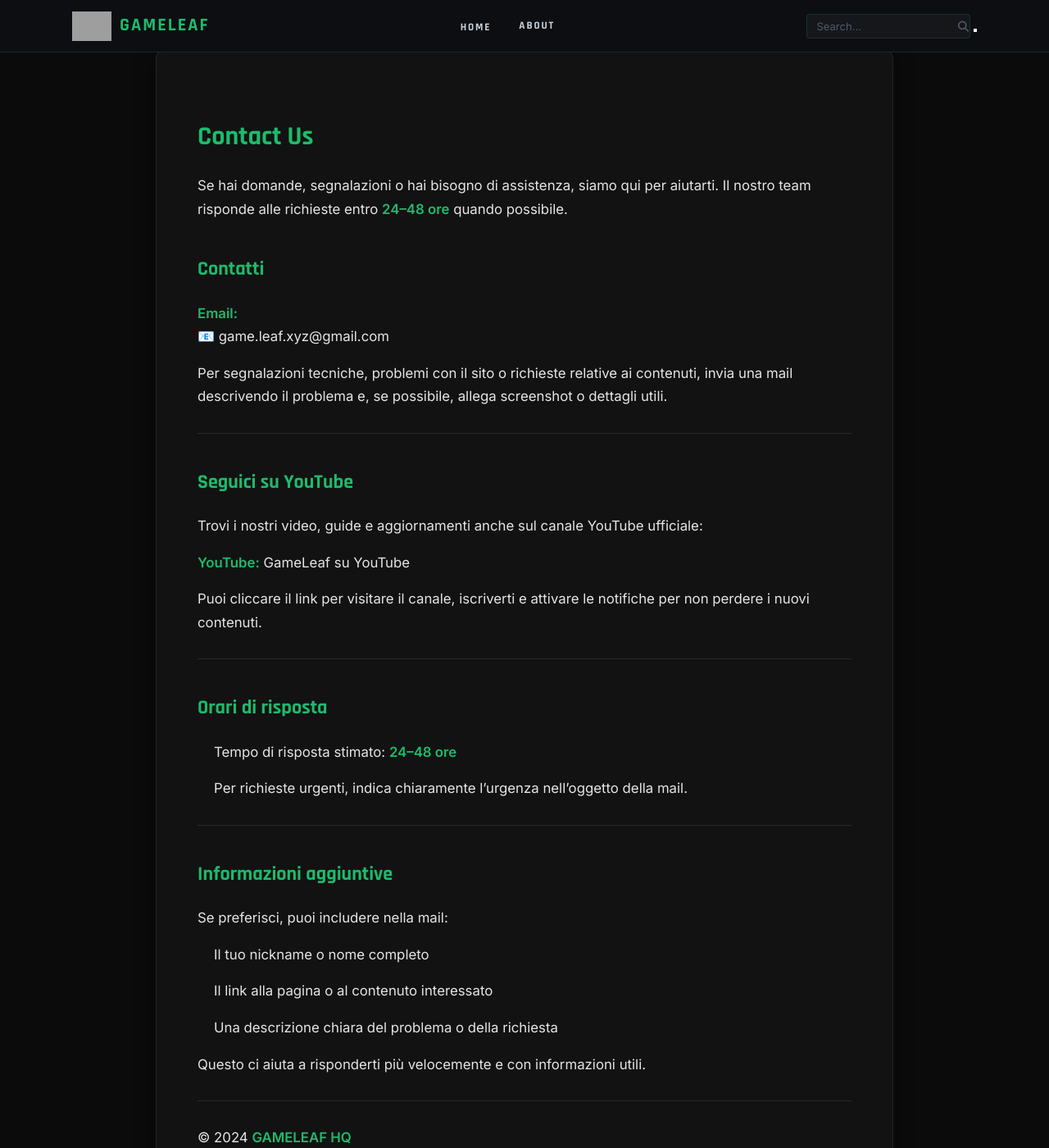
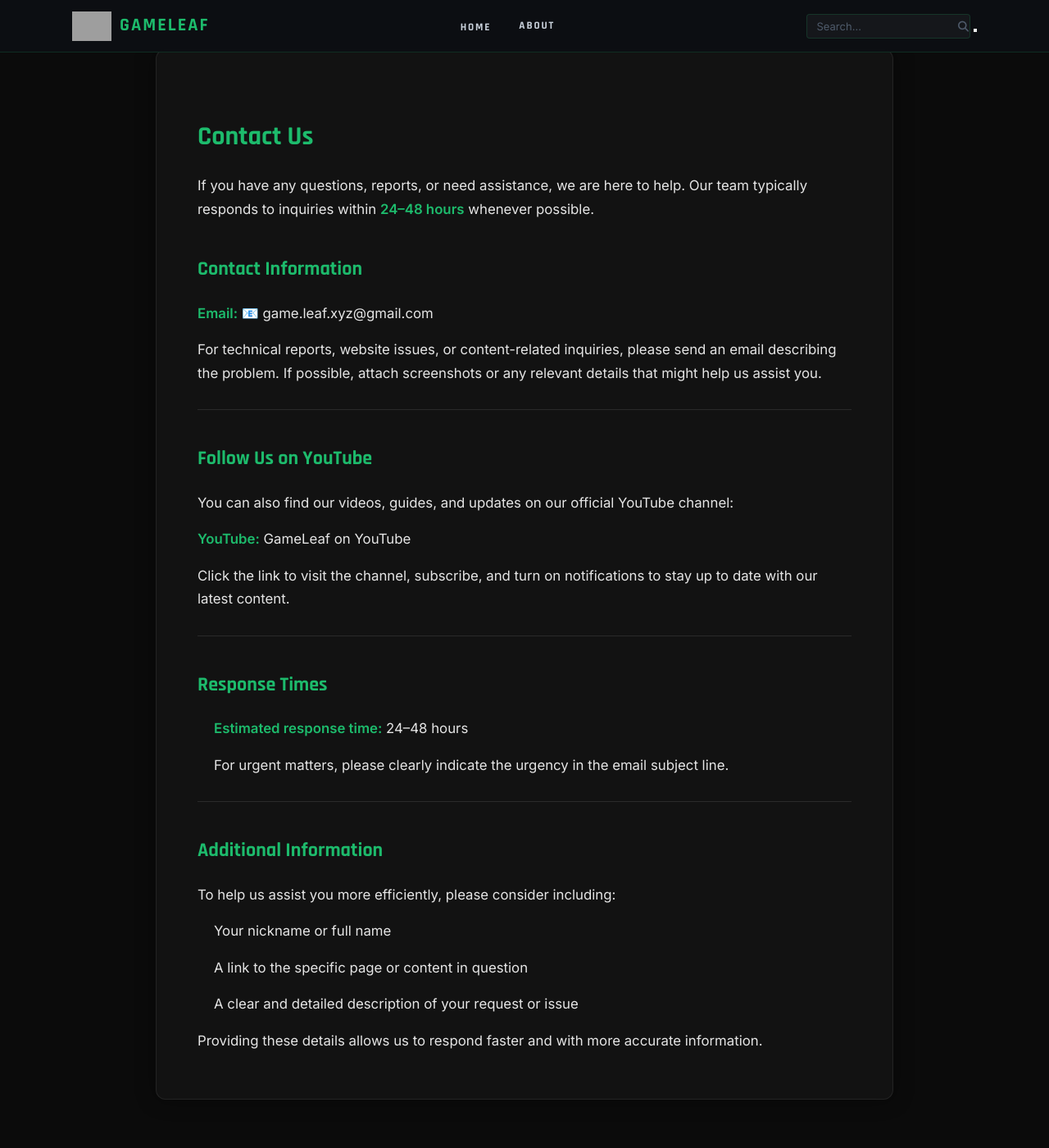
Before and after one commit to gryver99/gryver99.github.io, a Jekyll site: the page built from pages/support.md, in a window 1280 px wide and 1400 px high. Shown: the whole window at 82% size. Built offline with Jekyll 4.4.1, drawn with Linux system fonts in a browser that asks for light colours; some of the changed text lies outside the part shown; grey boxes are pictures that could not be loaded.

Commit message:
Aggiornamento

```diff
--- a/Gemfile
+++ b/Gemfile
@@ -31,3 +31,5 @@
 # Lock `http_parser.rb` gem to `v0.6.x` on JRuby builds since newer versions of the gem
 # do not have a Java counterpart.
 gem "http_parser.rb", "~> 0.6.0", :platforms => [:jruby]
+
+gem "jekyll-sitemap"
--- a/_config.yml
+++ b/_config.yml
@@ -11,6 +11,7 @@
 plugins:
   - jekyll-feed
   - jekyll-seo-tag
+  - jekyll-sitemap
 
 theme: null
 
--- a/_includes/article-grid.html
+++ b/_includes/article-grid.html
@@ -11,12 +11,12 @@
         <circle cx="6.5" cy="6.5" r="4" stroke="currentColor" stroke-width="1.5"/>
         <path d="M10 10l3 3" stroke="currentColor" stroke-width="1.5" stroke-linecap="round"/>
       </svg>
-      <input type="text" id="ag-search" class="ag-search" placeholder="Cerca news..." oninput="agSearch()">
+      <input type="text" id="ag-search" class="ag-search" placeholder="search news..." oninput="agSearch()">
     </div>
   </div>
 
   <div class="ag-filters">
-    <button class="ag-filter active" data-f="all" onclick="agFilter('all',this)">Tutti</button>
+    <button class="ag-filter active" data-f="all" onclick="agFilter('all',this)">All</button>
     <button class="ag-filter" data-f="new" onclick="agFilter('new',this)">New</button>
     <button class="ag-filter" data-f="news" onclick="agFilter('news',this)">News</button>
     <button class="ag-filter" data-f="coming soon" onclick="agFilter('coming soon',this)">Coming Soon</button>
@@ -41,7 +41,7 @@
           <div class="ag-badge" data-b="{{ post.badge | downcase }}">{{ post.badge }}</div>
           {% endif %}
           <img
-            src="{{ post.image | default: '/assets/images/placeholder.png' | relative_url }}"
+            src="{{ post.image | default: '/assets/images/placeholder.jpg' | relative_url }}"
             alt="{{ post.title }}"
             loading="lazy">
           <div class="ag-thumb-fade"></div>
--- a/_layouts/default.html
+++ b/_layouts/default.html
@@ -5,6 +5,7 @@
   <meta name="viewport" content="width=device-width, initial-scale=1.0">
   <title>{% if page.title %}{{ page.title }} | {{ site.title }}{% else %}{{ site.title }}{% endif %}</title>
   <meta name="description" content="{{ page.description | default: site.description }}">
+  {% seo %}
 
   <link rel="stylesheet" href="{{ '/assets/css/main.css' | relative_url }}">
 
@@ -14,6 +15,8 @@
   <link href="https://fonts.googleapis.com/css2?family=Rajdhani:wght@600;700&family=Space+Mono:wght@400;700&family=Inter:wght@400;500;600&family=JetBrains+Mono:wght@400;700&display=swap" rel="stylesheet">
 
   <link rel="stylesheet" href="https://cdnjs.cloudflare.com/ajax/libs/font-awesome/6.5.0/css/all.min.css">
+
+  <link rel="icon" href="{{ '/assets/images/icon.png' | relative_url }}" type="image/png">
 </head>
 <body>
   {% include navbar.html %}
--- a/_layouts/legal.html
+++ b/_layouts/legal.html
@@ -4,6 +4,7 @@
   <meta charset="UTF-8">
   <meta name="viewport" content="width=device-width, initial-scale=1.0">
   <title>{{ page.title }} | {{ site.title }}</title>
+  {% seo %}
 
   <link rel="stylesheet" href="{{ '/assets/css/main.css' | relative_url }}">
   <link rel="stylesheet" href="{{ '/assets/css/legal.css' | relative_url }}">
--- a/index.json
+++ b/index.json
@@ -10,6 +10,7 @@
     "date": {{ post.date | date: "%d %b %Y" | jsonify }},
     "excerpt": {{ post.excerpt | strip_html | truncate: 200 | jsonify }},
     "tags": {{ post.tags | jsonify }}
+    "image": {{ post.image | jsonify }},
   }{% unless forloop.last %},{% endunless %}
   {% endfor %}
 ]
--- a/pages/support.md
+++ b/pages/support.md
@@ -6,45 +6,38 @@
 
 # Contact Us
 
-Se hai domande, segnalazioni o hai bisogno di assistenza, siamo qui per aiutarti. Il nostro team risponde alle richieste entro **24–48 ore** quando possibile.
+If you have any questions, reports, or need assistance, we are here to help. Our team typically responds to inquiries within **24–48 hours** whenever possible.
 
-## Contatti
+## Contact Information
 
-**Email:**
-📧 game.leaf.xyz@gmail.com
+**Email:** 📧 game.leaf.xyz@gmail.com
 
-Per segnalazioni tecniche, problemi con il sito o richieste relative ai contenuti, invia una mail descrivendo il problema e, se possibile, allega screenshot o dettagli utili.
+For technical reports, website issues, or content-related inquiries, please send an email describing the problem. If possible, attach screenshots or any relevant details that might help us assist you.
 
 ---
 
-## Seguici su YouTube
+## Follow Us on YouTube
 
-Trovi i nostri video, guide e aggiornamenti anche sul canale YouTube ufficiale:
+You can also find our videos, guides, and updates on our official YouTube channel:
 
-**YouTube:** [GameLeaf su YouTube](https://www.youtube.com/@Gryvery)
+**YouTube:** [GameLeaf on YouTube](https://www.youtube.com/@Gryvery)
 
-Puoi cliccare il link per visitare il canale, iscriverti e attivare le notifiche per non perdere i nuovi contenuti.
+Click the link to visit the channel, subscribe, and turn on notifications to stay up to date with our latest content.
 
 ---
 
-## Orari di risposta
+## Response Times
 
-- Tempo di risposta stimato: **24–48 ore**
-- Per richieste urgenti, indica chiaramente l'urgenza nell'oggetto della mail.
+- **Estimated response time:** 24–48 hours
+- For urgent matters, please clearly indicate the urgency in the email subject line.
 
 ---
 
-## Informazioni aggiuntive
+## Additional Information
 
-Se preferisci, puoi includere nella mail:
-- Il tuo nickname o nome completo
-- Il link alla pagina o al contenuto interessato
-- Una descrizione chiara del problema o della richiesta
+To help us assist you more efficiently, please consider including:
+- Your nickname or full name
+- A link to the specific page or content in question
+- A clear and detailed description of your request or issue
 
-Questo ci aiuta a risponderti più velocemente e con informazioni utili.
-
----
-
-© 2024 **GAMELEAF HQ**
-**PURE GAMING EXPERIENCE**
-**HOME BASE** | **UPCOMING RELEASES** | **PATCH NOTES** | **PRIVACY POLICY** | **DISCLAIMER**
+Providing these details allows us to respond faster and with more accurate information.
```
Also changed, not shown: pages/who-we-are.md (+1 -1 lines), 1 other file.
